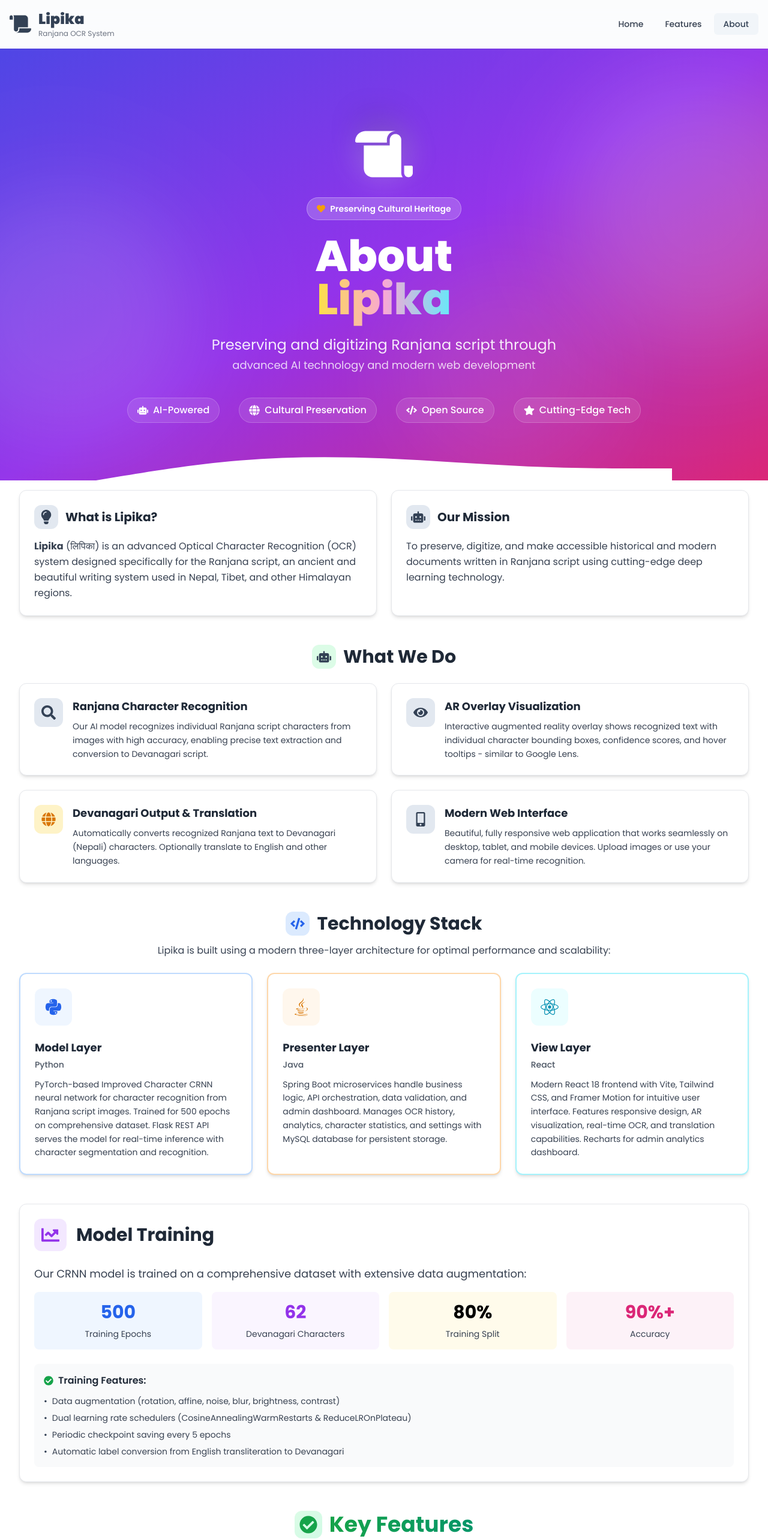
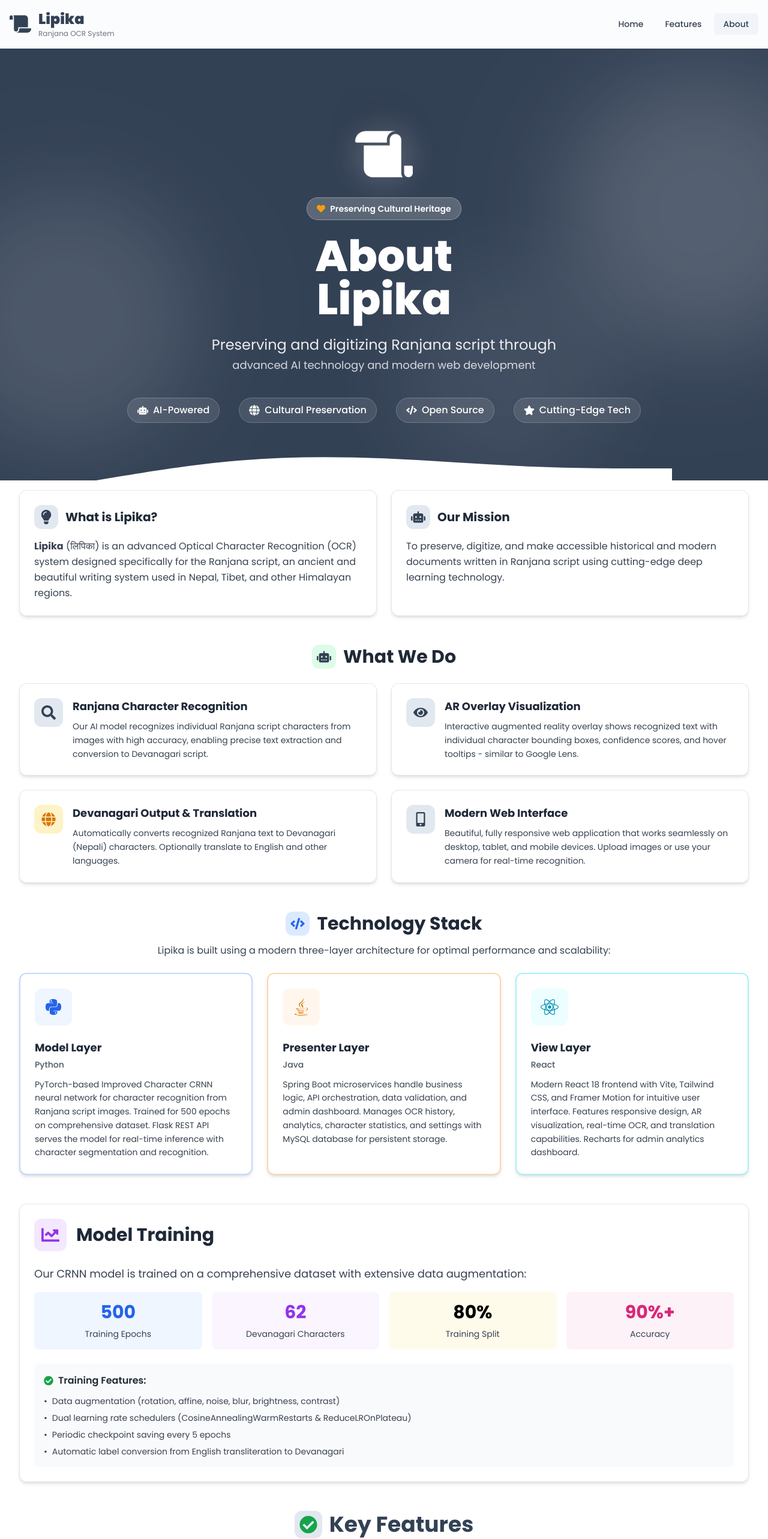
Before and after one commit to SajBajra/Final-Year-Project, a React app in the folder frontend/: page /about in a window 1280 px wide. Shown: the top 2566 px of the page at 60% size. Built offline with nearby package versions, Linux system fonts and the light colour scheme; the HTML template or start-up script is replaced by a standard one.

Commit message:
Remove all gradient colors from Header, About, and Features pages

```diff
--- a/frontend/src/components/Header.jsx
+++ b/frontend/src/components/Header.jsx
@@ -248,7 +248,7 @@ const Header = () => {
                   {isAuthenticated() ? (
                     <div className="space-y-3">
                       {/* User Info Card */}
-                      <div className="bg-gradient-to-r from-primary-50 to-purple-50 rounded-lg p-4 border border-primary-100">
+                      <div className="bg-primary-50 rounded-lg p-4 border border-primary-100">
                         <div className="flex items-center gap-3">
                           <div className="w-10 h-10 rounded-full bg-primary-600 flex items-center justify-center">
                             <FaUser className="text-white text-sm" />
--- a/frontend/src/pages/About.jsx
+++ b/frontend/src/pages/About.jsx
@@ -43,7 +43,7 @@ const About = () => {
   return (
     <div className="min-h-screen bg-white">
       {/* Hero Section */}
-      <section className="relative overflow-hidden bg-gradient-to-br from-indigo-600 via-purple-600 to-pink-600 pt-20 pb-16 sm:pt-24 sm:pb-20 md:pt-32 md:pb-24">
+      <section className="relative overflow-hidden bg-primary-600 pt-20 pb-16 sm:pt-24 sm:pb-20 md:pt-32 md:pb-24">
         {/* Animated Background Elements */}
         <div className="absolute inset-0 overflow-hidden">
           <motion.div
@@ -128,7 +128,7 @@ const About = () => {
             >
               About
               <br />
-              <span className="bg-gradient-to-r from-yellow-300 via-pink-300 to-cyan-300 bg-clip-text text-transparent">
+              <span className="text-white">
                 Lipika
               </span>
             </motion.h1>
@@ -198,7 +198,7 @@ const About = () => {
             transition={{ duration: 0.6 }}
             className="card relative overflow-hidden group"
           >
-            <div className="absolute inset-0 bg-gradient-to-br from-primary-500/5 to-purple-500/5 opacity-0 group-hover:opacity-100 transition-opacity duration-300"></div>
+            <div className="absolute inset-0 bg-primary-50 opacity-0 group-hover:opacity-100 transition-opacity duration-300"></div>
             <div className="relative z-10">
               <div className="flex items-center space-x-3 mb-4">
                 <div className="p-2 rounded-xl bg-primary-100">
@@ -221,7 +221,7 @@ const About = () => {
             transition={{ duration: 0.6, delay: 0.1 }}
             className="card relative overflow-hidden group"
           >
-            <div className="absolute inset-0 bg-gradient-to-br from-green-500/5 to-blue-500/5 opacity-0 group-hover:opacity-100 transition-opacity duration-300"></div>
+            <div className="absolute inset-0 bg-primary-50 opacity-0 group-hover:opacity-100 transition-opacity duration-300"></div>
             <div className="relative z-10">
               <div className="flex items-center space-x-3 mb-4">
                 <div className="p-2 rounded-xl bg-primary-100">
@@ -513,10 +513,10 @@ const About = () => {
             className="text-center mb-6 sm:mb-8"
           >
             <div className="flex items-center justify-center space-x-3 mb-4">
-              <div className="p-2 rounded-xl bg-gradient-to-br from-green-100 to-emerald-100">
+              <div className="p-2 rounded-xl bg-primary-100">
                 <FaCheckCircle className="text-3xl text-green-600" />
               </div>
-              <h2 className="text-3xl sm:text-4xl font-bold bg-gradient-to-r from-green-600 to-emerald-600 bg-clip-text text-transparent">
+              <h2 className="text-3xl sm:text-4xl font-bold text-primary-600">
                 Key Features
               </h2>
             </div>
@@ -606,7 +606,7 @@ const About = () => {
                   className="card group relative overflow-hidden cursor-pointer"
                 >
                   {/* Gradient border effect */}
-                  <div className={`absolute inset-0 bg-gradient-to-br ${feature.color} opacity-0 group-hover:opacity-10 transition-opacity duration-300`}></div>
+                  <div className="absolute inset-0 bg-primary-50 opacity-0 group-hover:opacity-100 transition-opacity duration-300"></div>
 
                   <div className="relative z-10">
                     <div className={`w-14 h-14 ${feature.bgColor} rounded-xl flex items-center justify-center mb-4`}>
--- a/frontend/src/pages/Features.jsx
+++ b/frontend/src/pages/Features.jsx
@@ -116,7 +116,7 @@ const Features = () => {
   return (
     <div className="min-h-screen bg-white">
       {/* Hero Section */}
-      <section className="relative overflow-hidden bg-gradient-to-br from-primary-600 via-purple-600 to-pink-600 pt-20 pb-16 sm:pt-24 sm:pb-20 md:pt-32 md:pb-24">
+      <section className="relative overflow-hidden bg-primary-600 pt-20 pb-16 sm:pt-24 sm:pb-20 md:pt-32 md:pb-24">
         {/* Animated Background Elements */}
         <div className="absolute inset-0 overflow-hidden">
           <motion.div
@@ -187,7 +187,7 @@ const Features = () => {
             >
               Powerful Features for
               <br />
-              <span className="bg-gradient-to-r from-yellow-300 via-pink-300 to-cyan-300 bg-clip-text text-transparent">
+              <span className="text-white">
                 Modern OCR
               </span>
             </motion.h1>
@@ -265,8 +265,8 @@ const Features = () => {
               variants={itemVariants}
               className="card hover:shadow-2xl transition-all duration-300 relative overflow-hidden group"
             >
-              {/* Background Gradient Effect on Hover */}
-              <div className={`absolute inset-0 bg-gradient-to-r ${feature.color} opacity-0 group-hover:opacity-5 transition-opacity duration-300`}></div>
+              {/* Background Effect on Hover */}
+              <div className="absolute inset-0 bg-primary-50 opacity-0 group-hover:opacity-100 transition-opacity duration-300"></div>
 
               <div className="relative z-10">
                 {/* Icon with Animated Background */}
```
